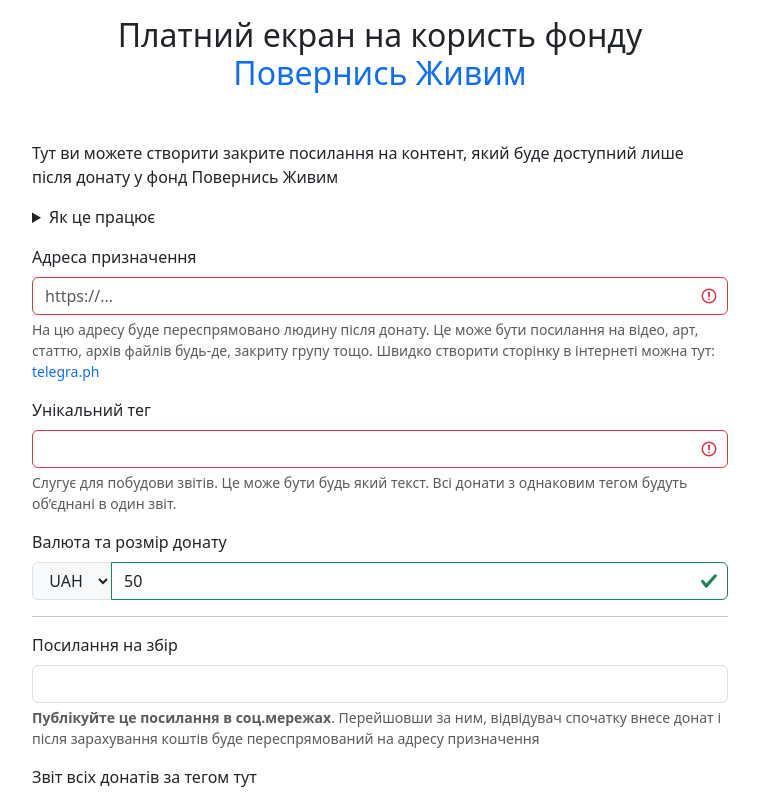
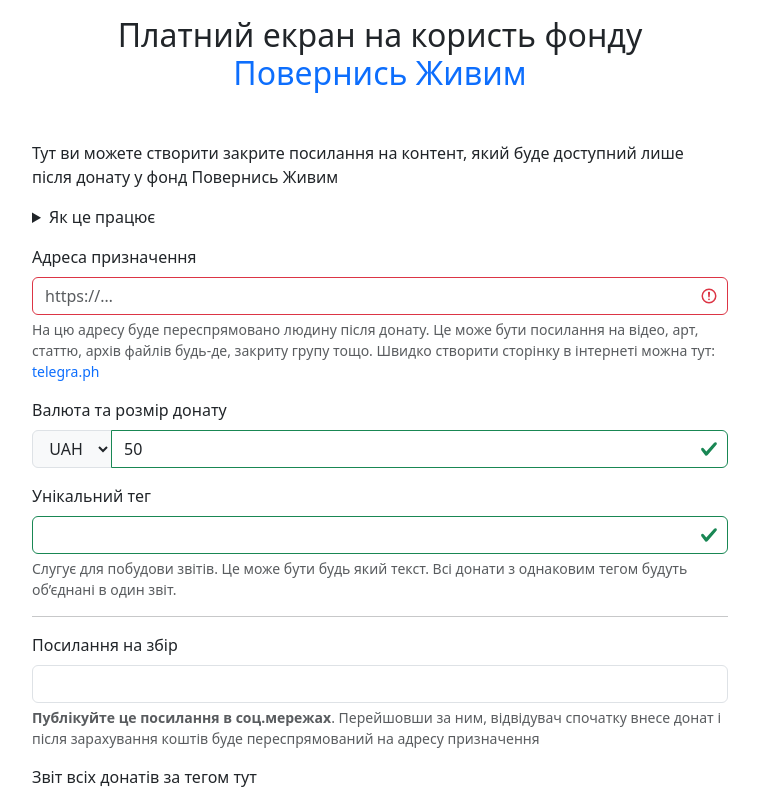
Before and after one commit to cawa-93/comebackalive-paywall, a Nuxt app: page / in a window 1280 px wide. Shown: the top 797 px of the page, without its empty margins (260-1019 px from the left). Built offline with nearby package versions, Linux system fonts and the light colour scheme.

Commit message:
Поле тегу зроблено не обов'язковим

```diff
--- a/app.vue
+++ b/app.vue
@@ -45,7 +45,6 @@
 const isFormValid = computed(() =>
     amount.value > 0
     && ['UAH', 'USD', 'EUR'].includes(currency.value)
-    && !!tag.value?.trim()
     && isValidNextURL.value,
 );
 
@@ -65,7 +64,7 @@
   const baseURL = new URL('https://report.comebackalive.in.ua/public/dashboard/a297a107-6740-4b69-9603-f91703f7afba');
   baseURL.searchParams.set('tag', tag.value.toString());
 
-  return isFormValid.value ? baseURL.toString() : '';
+  return (isFormValid.value && !!tag.value?.trim()) ? baseURL.toString() : '';
 });
 </script>
 
@@ -104,12 +103,6 @@
       </div>
 
       <div class="mb-3">
-        <label for="tag" class="form-label">Унікальний тег</label>
-        <input type="search" v-model="tag" class="form-control" required id="tag" aria-describedby="tag-help">
-        <div id="tag-help" class="form-text">Слугує для побудови звітів. Це може бути будь який текст. Всі донати з однаковим тегом будуть об’єднані в один звіт.</div>
-      </div>
-
-      <div class="mb-3">
         <label for="amount" class="form-label">Валюта та розмір донату</label>
         <div class="input-group mb-3">
           <select class="input-group-text" v-model="currency" required>
@@ -120,6 +113,14 @@
           <input type="number" class="form-control" required v-model="amount" id="amount">
         </div>
       </div>
+
+      <div class="mb-3">
+        <label for="tag" class="form-label">Унікальний тег</label>
+        <input type="search" v-model="tag" class="form-control" id="tag" aria-describedby="tag-help">
+        <div id="tag-help" class="form-text">Слугує для побудови звітів. Це може бути будь який текст. Всі донати з однаковим тегом будуть об’єднані в один звіт.</div>
+      </div>
+
+
 
       <hr>
 
```
